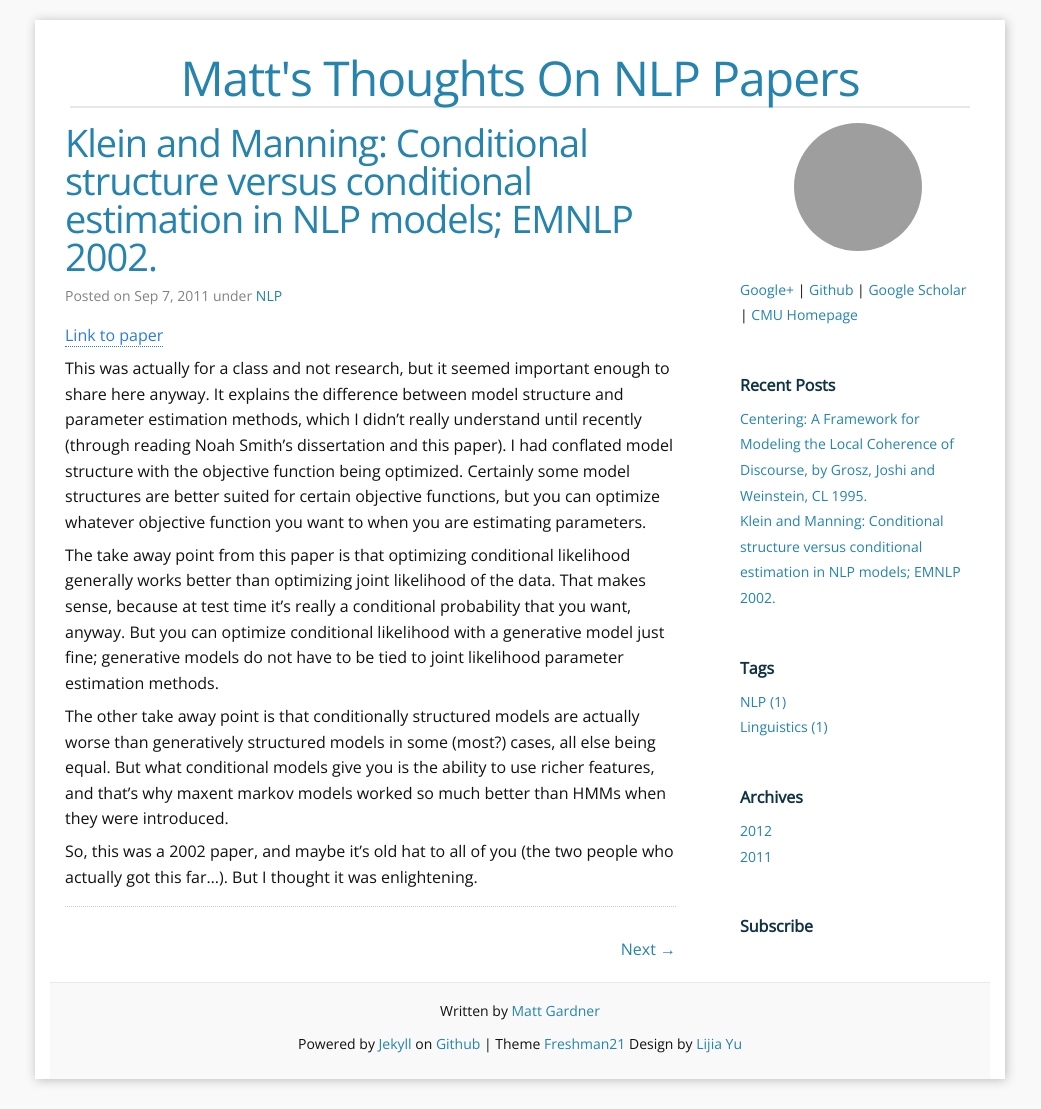
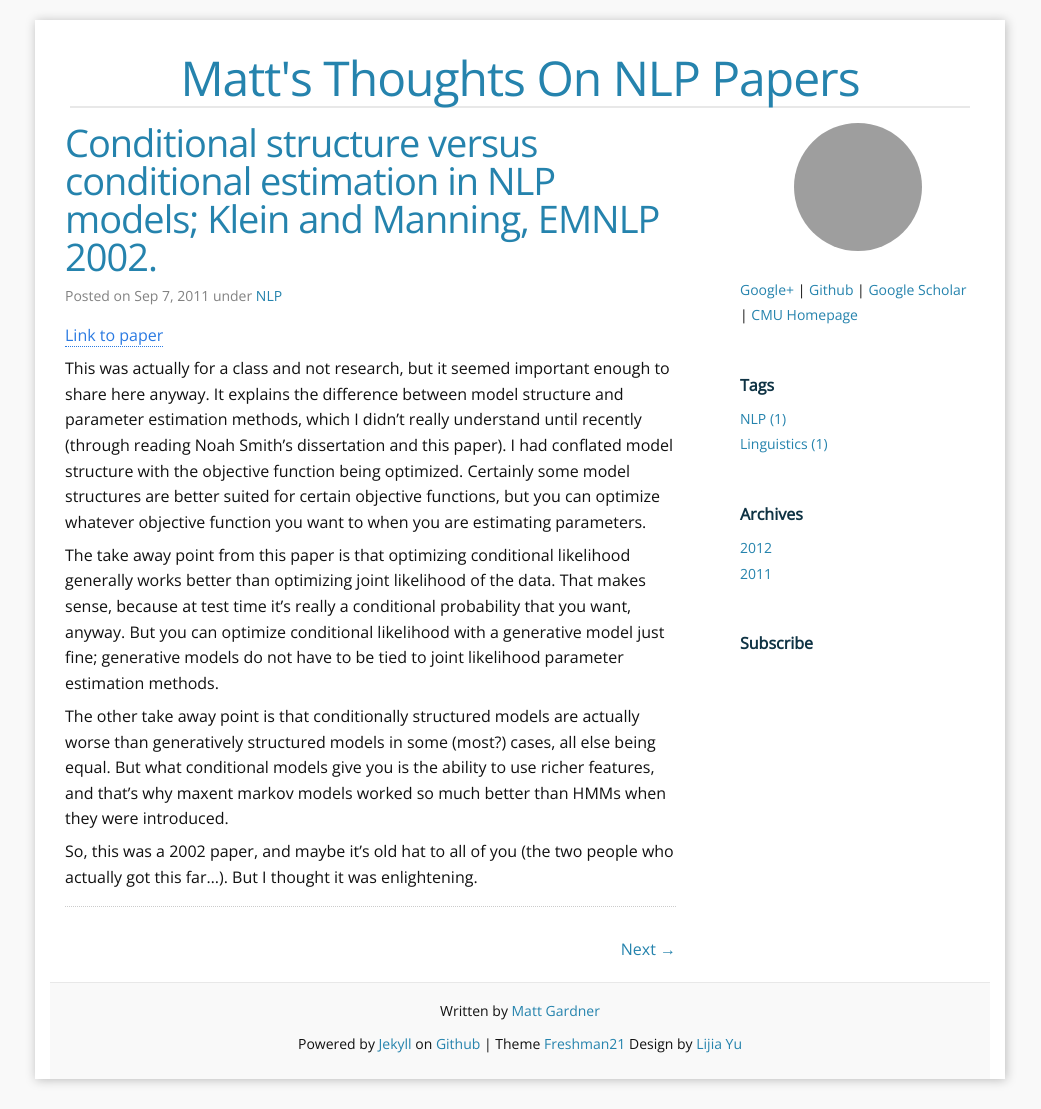
Before and after one commit to matt-gardner/paper-reviews, a Jekyll site: the page built from _posts/2011-09-07-conditional-structure-versus-conditional-estimation.md, in a window 1280 px wide. Shown: the whole page, without its empty margins (120-1161 px from the left). Built offline with Jekyll 4.4.1, drawn with Linux system fonts in a browser that asks for light colours; Markdown is read by kramdown in place of the engine named in the settings; grey boxes are pictures that could not be loaded.

Commit message:
Some minor fixes

```diff
--- a/_includes/sidebar.html
+++ b/_includes/sidebar.html
@@ -7,15 +7,6 @@
   <a href="https://github.com/matt-gardner">Github</a> |
   <a href="http://scholar.google.com/citations?user=SfKdzrUAAAAJ">Google Scholar</a> |
   <a href="http://cs.cmu.edu/~mg1">CMU Homepage</a>
-</div>
-
-<div class="sidebar-module">
-  <h4>Recent Posts</h4>
-  {% for post in site.posts limit:5 %}
-  <li>
-  <a href="{{ site.baseurl }}{{ post.url }}" title="{{ post.title }}" rel="bookmark">{{ post.title }}</a>
-  </li>
-  {% endfor %}
 </div>
 
 <div class="sidebar-module">
--- a/_posts/2011-09-07-conditional-structure-versus-conditional-estimation.md
+++ b/_posts/2011-09-07-conditional-structure-versus-conditional-estimation.md
@@ -1,6 +1,6 @@
 ---
 published: true
-title: "Klein and Manning: Conditional structure versus conditional estimation in NLP models; EMNLP 2002."
+title: "Conditional structure versus conditional estimation in NLP models; Klein and Manning, EMNLP 2002."
 layout: post
 author: Matt
 tags:
```
Also changed, not shown: _posts/2012-08-27-centering.md (+1 -0 lines).
